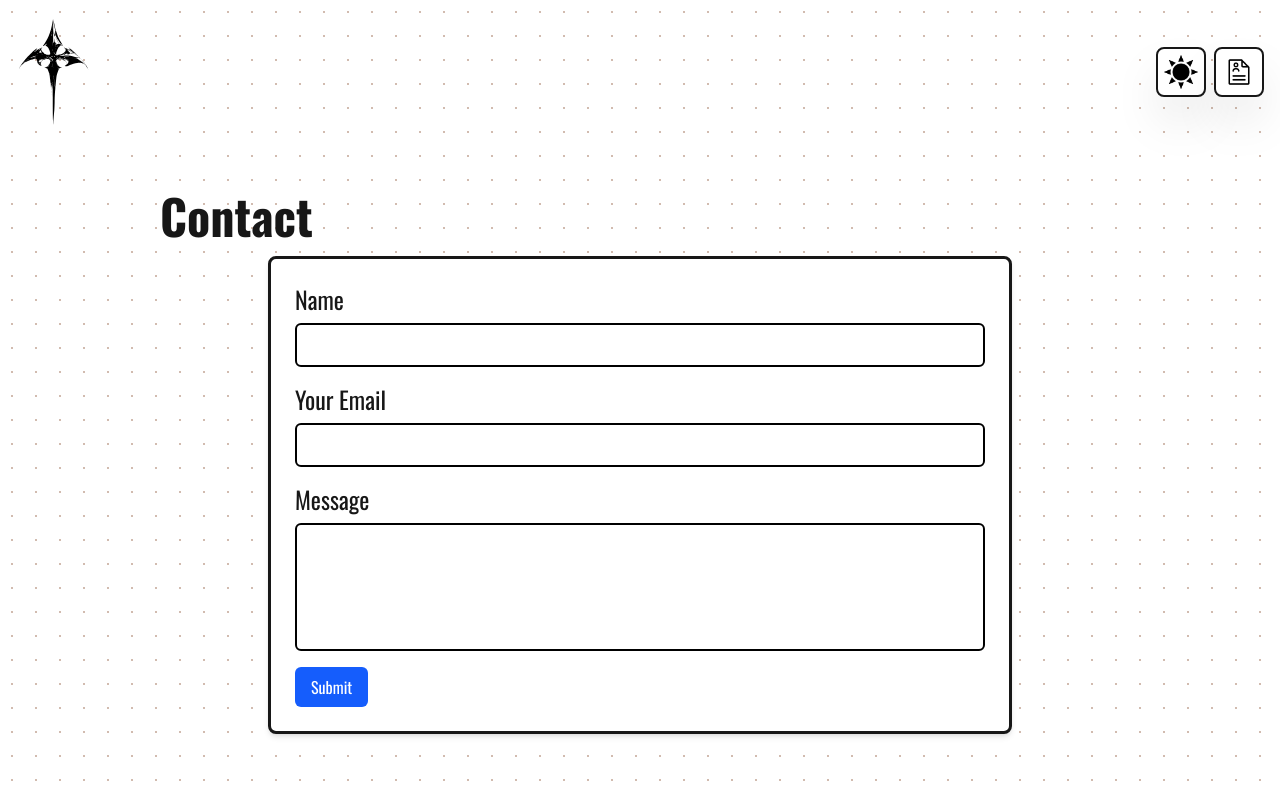
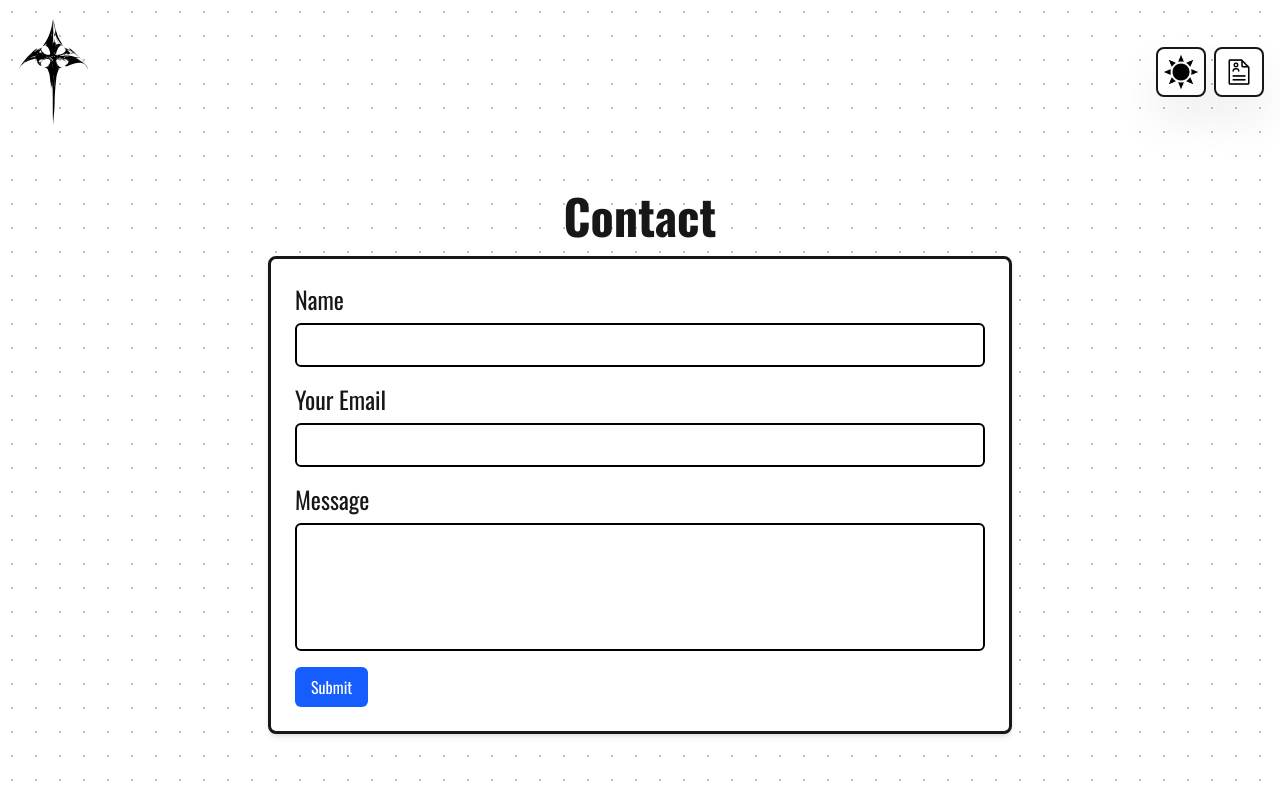
Before and after one commit to tallalmohar/tallalmohar.github.io, a Next.js app: page /Contact in a window 1280 px wide. Shown: the top 793 px of the page. Built offline with nearby package versions, Linux system fonts and the light colour scheme.

Commit message:
made the contact page more aesthetic added some margin and padding to make the text centered

```diff
--- a/src/app/Components/ContactBox.tsx
+++ b/src/app/Components/ContactBox.tsx
@@ -24,7 +24,7 @@ export default function ContactBox(){
 	};
 	return (
 		<>
-		<form ref={form} onSubmit={sendEmail} className=" mx-auto p-6 bg-white border-3 w-3/4 rounded-lg shadow-md">
+		<form ref={form} onSubmit={sendEmail} className="mb-50 mx-auto p-6 bg-white border-3 w-3/4 rounded-lg shadow-md">
 			<div className="mb-4 flex flex-col">
 				<label htmlFor="name" className="mb-2 text-2xl">Name</label>
 				<input type="text" id="name" name="name" className="px-3 py-2 border-2 border-black rounded-md focus:outline-none focus:ring-2 focus:ring-blue-500"/>
--- a/src/app/Contact/page.tsx
+++ b/src/app/Contact/page.tsx
@@ -6,7 +6,7 @@ export default function Contact(){
 	return (
 	<>
 	<div className="container mx-auto px-4 py-8 max-w-5xl">
-		<div className="m-4">
+		<div className="m-4 text-center">
 			<h1 className="text-5xl font-bold">Contact</h1>
 		</div>
 
```
